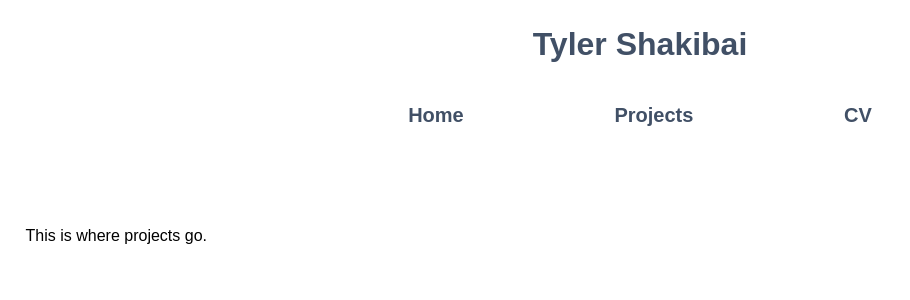
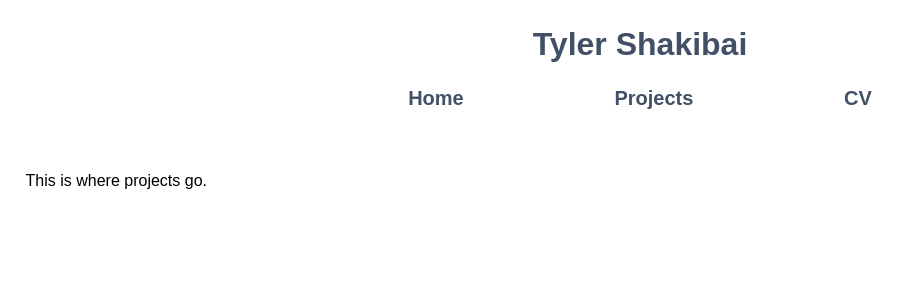
Before and after one commit to TylerShakibai/TylerShakibai.github.io, a React (Create React App) app: page /projects in a window 1280 px wide. Shown: the top 300 px of the page, without its empty margins (0-910 px from the left). Built offline with nearby package versions, Linux system fonts and the light colour scheme.

Commit message:
Adjusted wrapping threshold

```diff
--- a/src/App.css
+++ b/src/App.css
@@ -9,13 +9,13 @@ body {
 
 nav {
   display: flex;
-  padding: 0px 25% 100px;
+  margin: 0px 25% 5%;
 }
 
 .Name {
   text-align: center;
   color: #415066;
-  padding-bottom: 20px;
+  margin: 0 0 2%;
 }
 
 .Home, .Projects, .CV {
@@ -52,6 +52,13 @@ nav {
 .Info {
   flex: 1;
   align-self: center;
+  margin: 0 0 10%;
+}
+
+@media (max-width: 1200px) {
+  .Info {
+    min-width: 50%;
+  }
 }
 
 .Links {
```
